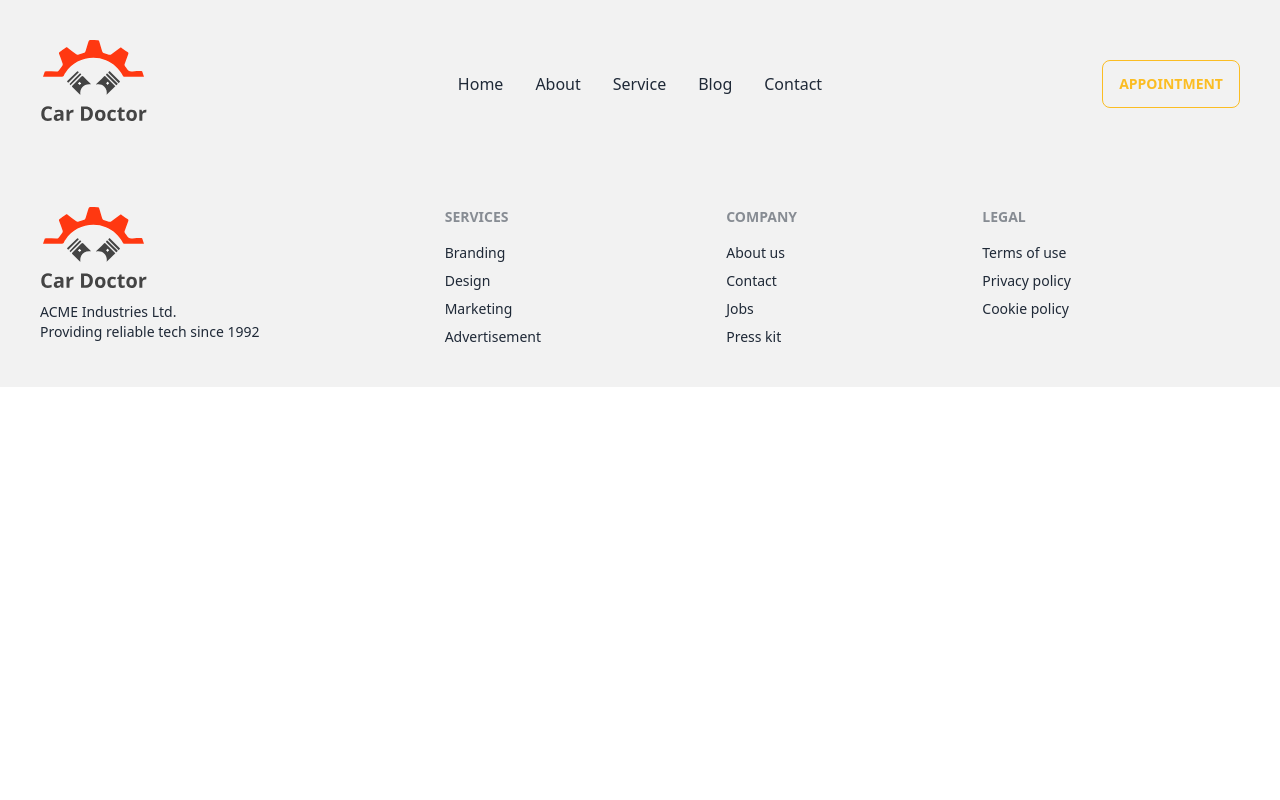
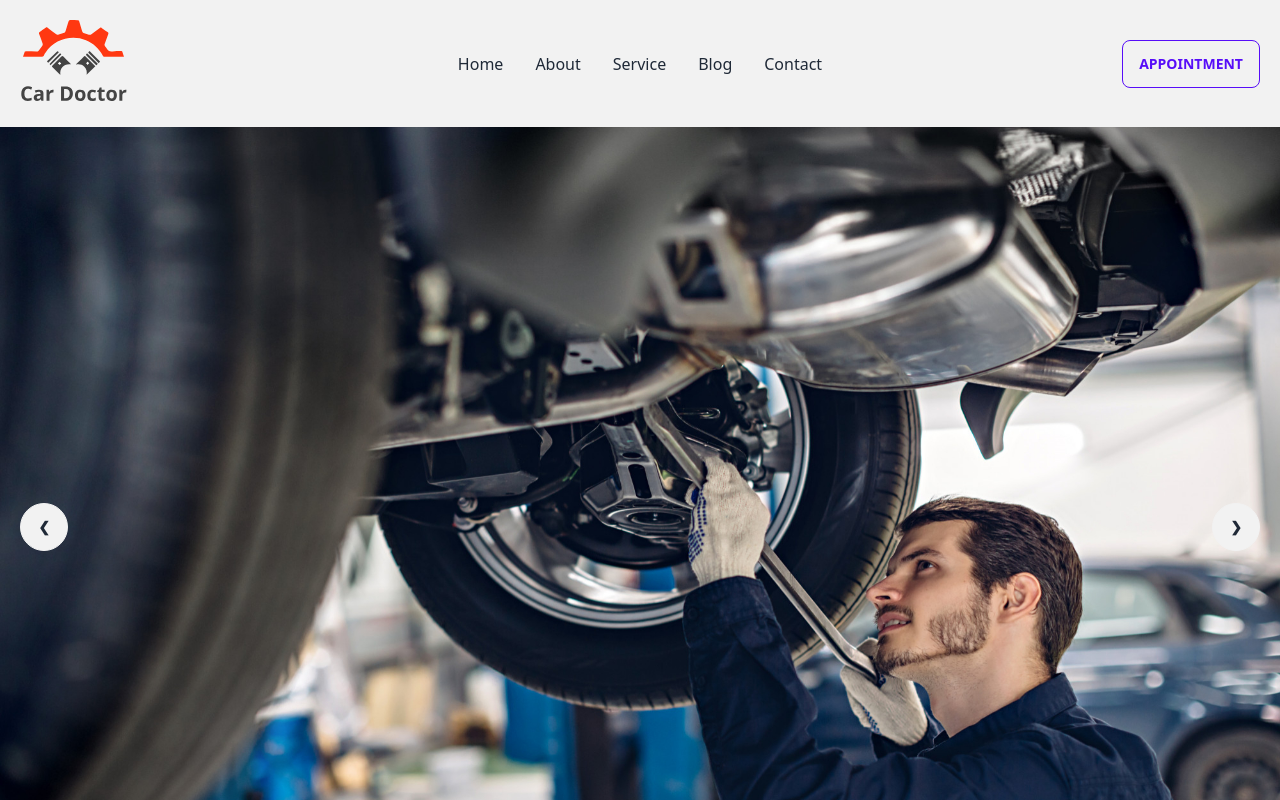
Before and after one commit to liton61/car-doctor-client, a React (Vite) app: page / in a window 1280 px wide. Shown: the top 800 px of the page. Built offline with nearby package versions, Linux system fonts and the light colour scheme.

Commit message:
slider added

```diff
--- a/src/components/Header/Header.jsx
+++ b/src/components/Header/Header.jsx
@@ -4,7 +4,7 @@ import logo from '../../assets/icons/logo.svg';
 
 const Header = () => {
     const navItems = <>
-        <li className="text-base font-medium"><Link to="/home">Home</Link></li>
+        <li className="text-base font-medium"><Link to="/">Home</Link></li>
         <li className="text-base font-medium"><Link to="/about">About</Link></li>
         <li className="text-base font-medium"><Link to="/service">Service</Link></li>
         <li className="text-base font-medium"><Link to="/blog">Blog</Link></li>
@@ -12,7 +12,7 @@ const Header = () => {
     </>
     return (
         <div>
-            <div className="navbar p-10 bg-base-200">
+            <div className="navbar p-5 bg-base-200">
                 <div className="navbar-start">
                     <div className="dropdown">
                         <label tabIndex={0} className="btn btn-ghost lg:hidden">
@@ -32,7 +32,7 @@ const Header = () => {
                     </ul>
                 </div>
                 <div className="navbar-end">
-                    <button className="btn btn-outline btn-warning">Appointment</button>
+                    <button className="btn btn-outline btn-primary">Appointment</button>
                 </div>
             </div>
         </div>
--- a/src/components/Router/Router.jsx
+++ b/src/components/Router/Router.jsx
@@ -1,19 +1,21 @@
 import { createBrowserRouter } from "react-router-dom";
 import Root from "../Root/Root";
 import Error from "../Error/Error";
-import Home from "../Home/Home";
+import Home from "../homePage/Home/Home";
 
 
 const router =  createBrowserRouter([
     {
       path: "/",
       element: <Root></Root>,
-      errorElement: <Error></Error>
+      errorElement: <Error></Error>,
+      children:[
+        {
+          path:"/",
+          element:<Home></Home>
+      }
+      ]
     },
-    {
-        path:"/",
-        element:<Home></Home>
-    }
   ]);
 
 export default router;
--- a/src/components/Home/Home.jsx
+++ b/src/components/homePage/Home/Home.jsx
@@ -1,9 +1,10 @@
+import Slider from "../Slider/Slider";
 
 
 const Home = () => {
     return (
         <div>
-            <h1>Home</h1>
+            <Slider></Slider>
         </div>
     );
 };
--- /dev/null
+++ b/src/components/homePage/Slider/Slider.jsx
@@ -0,0 +1,43 @@
+import carousel1 from '../../../assets/images/homeCarousel/1.jpg';
+import carousel2 from '../../../assets/images/homeCarousel/2.jpg';
+import carousel3 from '../../../assets/images/homeCarousel/3.jpg';
+import carousel4 from '../../../assets/images/homeCarousel/4.jpg';
+
+const Slider = () => {
+    return (
+        <div>
+            <div className="carousel w-full">
+                <div id="slide1" className="carousel-item relative w-full">
+                    <img src={carousel1} className="w-full h-screen" />
+                    <div className="absolute flex justify-between transform -translate-y-1/2 left-5 right-5 top-1/2">
+                        <a href="#slide4" className="btn btn-circle">❮</a>
+                        <a href="#slide2" className="btn btn-circle">❯</a>
+                    </div>
+                </div>
+                <div id="slide2" className="carousel-item relative w-full">
+                    <img src={carousel2} className="w-full h-screen" />
+                    <div className="absolute flex justify-between transform -translate-y-1/2 left-5 right-5 top-1/2">
+                        <a href="#slide1" className="btn btn-circle">❮</a>
+                        <a href="#slide3" className="btn btn-circle">❯</a>
+                    </div>
+                </div>
+                <div id="slide3" className="carousel-item relative w-full">
+                    <img src={carousel3} className="w-full h-screen" />
+                    <div className="absolute flex justify-between transform -translate-y-1/2 left-5 right-5 top-1/2">
+                        <a href="#slide2" className="btn btn-circle">❮</a>
+                        <a href="#slide4" className="btn btn-circle">❯</a>
+                    </div>
+                </div>
+                <div id="slide4" className="carousel-item relative w-full">
+                    <img src={carousel4} className="w-full h-screen" />
+                    <div className="absolute flex justify-between transform -translate-y-1/2 left-5 right-5 top-1/2">
+                        <a href="#slide3" className="btn btn-circle">❮</a>
+                        <a href="#slide1" className="btn btn-circle">❯</a>
+                    </div>
+                </div>
+            </div>
+        </div>
+    );
+};
+
+export default Slider;
```
